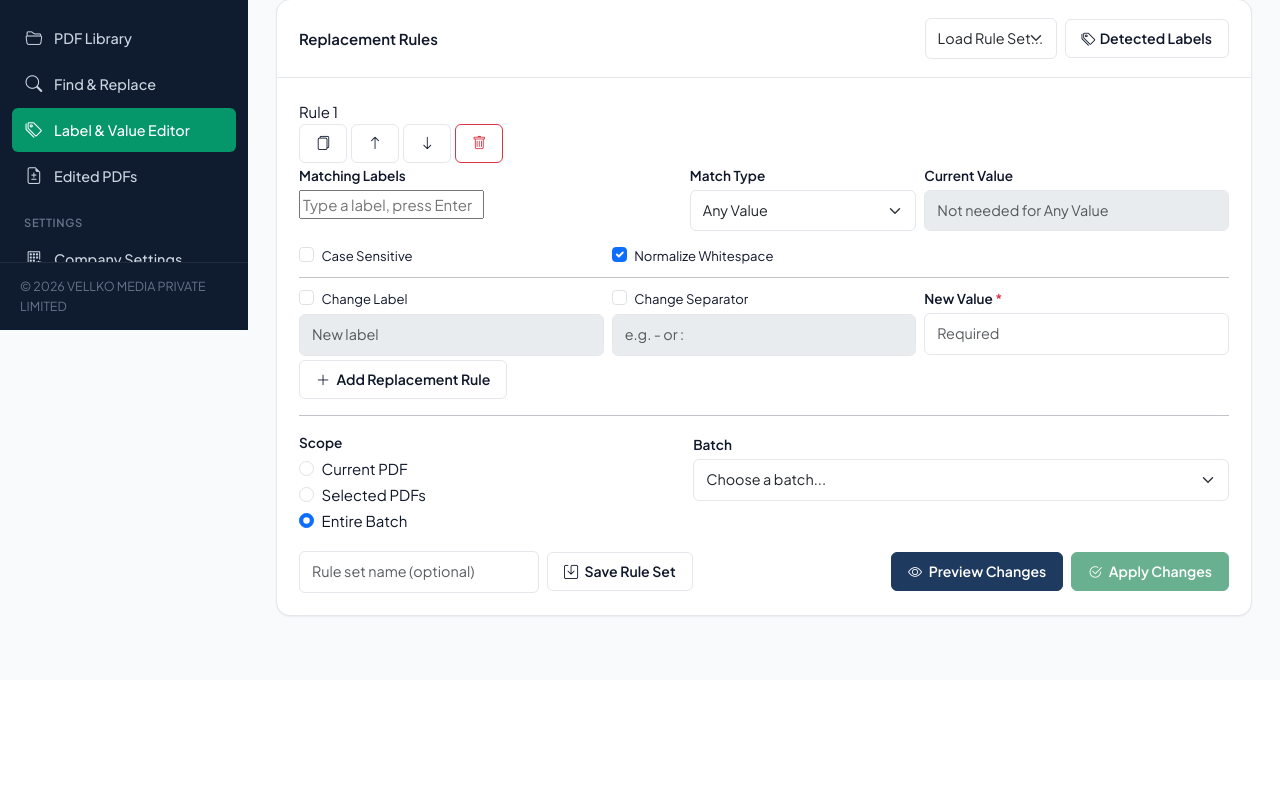
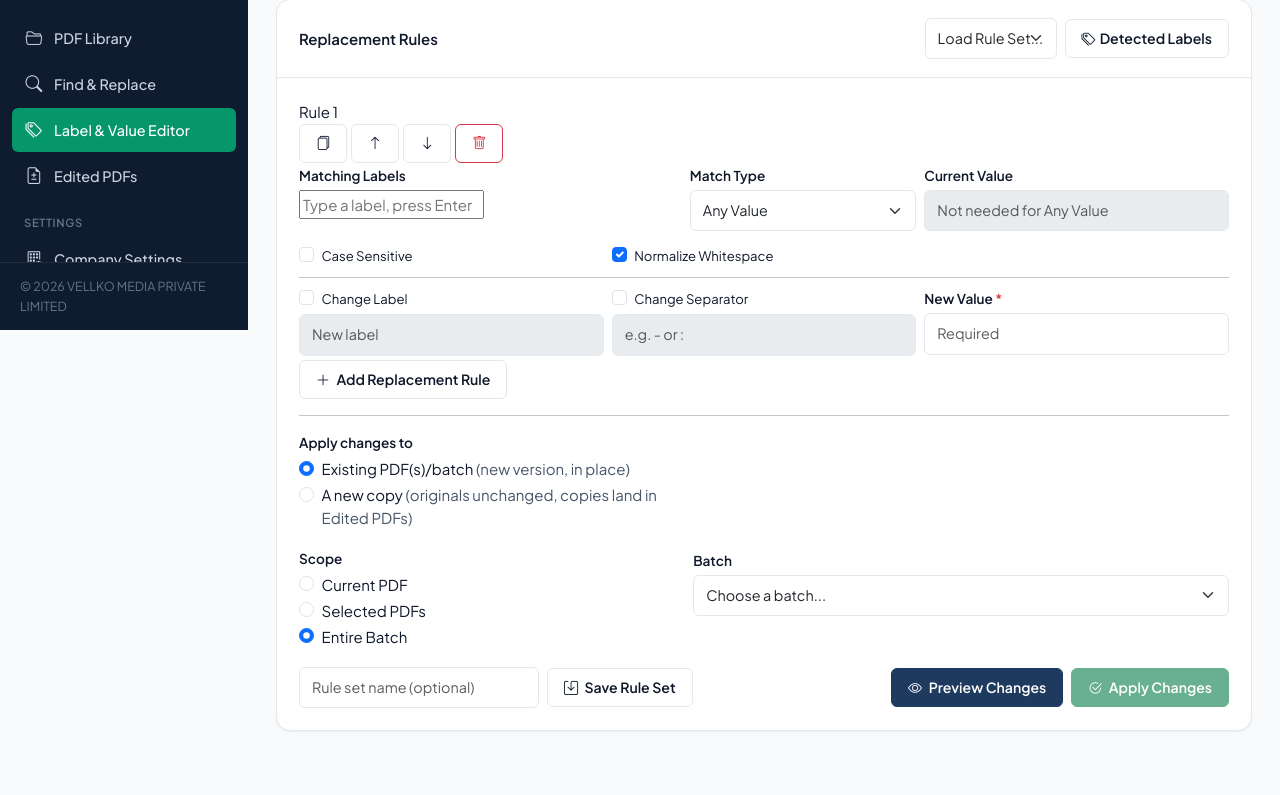
Before and after one commit to prakashmachhiwaltms/invoice-maker, a Django app: page /pdf-editor/label-editor/ in a window 1280 px wide. Shown: the part 470-1265 px from the top of the page. Before the commit the page ends 1087 px from the top, so only its background shows below. Run offline with Django 5.2, Linux system fonts and the light colour scheme; the visitor is signed in with stand-in values (Sample User, id 1); data comes from the database, SQL or seed files in the repository; data that the repository does not hold is empty; parts of the project's set-up code (start-up, migrations or seed data) failed here and were passed over.

Commit message:
Add "apply to a new copy" option to the bulk Label & Value Editor
Bulk rule apply previously always updated the matched PDF(s) in place
(a new version of the same document). Add an "Apply changes to"
choice - existing PDF(s)/batch (unchanged behavior) vs a new copy -
so a batch can be edited without touching the originals at all.

- document_service.duplicate_document() extracted from the existing
  per-document "Duplicate" view action so the rule engine can reuse
  it.
- label_rule_engine.apply_rules(create_copies=True) duplicates each
  matched document first, then re-matches and applies against the
  copy's own freshly-synced fields (not the source's PdfField rows,
  which belong to a different document and would silently corrupt
  its data if reused). The source is never touched.
- Created copies land at version 2 (duplicate + the edit), so they
  show up under the existing "Edited PDFs" filter automatically -
  the apply button redirects there instead of the library root when
  this mode is used.

Co-Authored-By: Claude Sonnet 5 <noreply@anthropic.com>

```diff
--- a/pdf_editor/services/label_rule_engine.py
+++ b/pdf_editor/services/label_rule_engine.py
@@ -17,7 +17,7 @@ JSON rule shape (see the UI's label_rule_builder.js and views.py):
 import re
 from dataclasses import dataclass, field as dc_field
 
-from . import field_service, pdf_label_detector
+from . import document_service, field_service, pdf_label_detector
 
 MATCH_TYPES = ('any', 'exact', 'contains', 'starts_with', 'ends_with', 'not_equal', 'regex')
 
@@ -222,26 +222,43 @@ class ApplyResult:
     affected: int = 0
     skipped: int = 0
     total_changes: int = 0
+    created_documents: list = dc_field(default_factory=list)  # only populated when create_copies=True
 
 
-def apply_rules(documents, rules, user):
+def apply_rules(documents, rules, user, create_copies=False):
     """Recomputes matches fresh (never trusts a client-held preview) and
-    applies at most one new PdfVersion per affected document (§30)."""
+    applies at most one new PdfVersion per affected document (§30).
+
+    With `create_copies=True`, a matched document is first duplicated (see
+    document_service.duplicate_document) and the edits are applied to that
+    new copy instead - the source document is left completely untouched.
+    Matches are recomputed against the copy's own (freshly synced) fields
+    rather than reusing the source's, since applying the source's PdfField
+    rows to a different PdfDocument would silently edit the wrong row.
+    """
     result = ApplyResult()
     for document in documents:
         matches = match_document(document, rules)
         if not matches:
             result.skipped += 1
             continue
+
+        target = document
+        if create_copies:
+            target = document_service.duplicate_document(document, user)
+            matches = match_document(target, rules)
+
         edits = []
         for match in matches:
             rule = rules[match.winning_rule_index]
             new_label, new_separator, new_value = resolved_replacement(rule, match.field)
             edits.append((match.field, new_label, new_separator, new_value))
-        version = field_service.apply_multiple_field_edits(document, user, edits)
+        version = field_service.apply_multiple_field_edits(target, user, edits)
         if version is not None:
             result.affected += 1
             result.total_changes += len(edits)
+            if create_copies:
+                result.created_documents.append(target)
         else:
             result.skipped += 1
     return result
--- a/pdf_editor/views.py
+++ b/pdf_editor/views.py
@@ -2,7 +2,6 @@ import json
 
 from django.contrib import messages
 from django.contrib.auth.decorators import login_required
-from django.core.files.base import ContentFile
 from django.core.paginator import Paginator
 from django.db.models import Count, Q
 from django.http import HttpResponse, HttpResponseBadRequest, HttpResponseForbidden, JsonResponse
@@ -269,24 +268,7 @@ def duplicate_document(request, pk):
     if document is None:
         return HttpResponseForbidden('You do not have access to this document.')
     if request.method == 'POST':
-        field_file = document.current_file
-        field_file.open('rb')
-        try:
-            data = field_file.read()
-        finally:
-            field_file.close()
-        new_doc = PdfDocument.objects.create(
-            batch=document.batch, original_file=ContentFile(data, name=document.filename),
-            filename=document.filename, uploaded_by=request.user,
-            page_count=document.page_count, has_extractable_text=document.has_extractable_text,
-            status=document.status,
-        )
-        version = PdfVersion.objects.create(
-            document=new_doc, version_number=1, file=ContentFile(data, name=document.filename),
-            note=f'Duplicated from "{document.filename}"', created_by=request.user,
-        )
-        new_doc.current_version = version
-        new_doc.save(update_fields=['current_version'])
+        new_doc = document_service.duplicate_document(document, request.user)
         ActivityLog.log(request.user, 'PDF duplicated', obj=new_doc, description=document.filename, request=request)
         messages.success(request, f'"{document.filename}" duplicated.')
         return redirect('pdf_editor:library')
@@ -825,16 +807,21 @@ def label_editor_apply(request):
     rules = label_rule_engine.rules_from_payload(body.get('rules'))
     if not rules:
         return JsonResponse({'error': 'Add at least one replacement rule.'}, status=400)
-    result = label_rule_engine.apply_rules(documents, rules, request.user)
+    create_copies = bool(body.get('create_copies'))
+    result = label_rule_engine.apply_rules(documents, rules, request.user, create_copies=create_copies)
     ActivityLog.log(
         request.user, 'PDF bulk label rules applied',
         description=(
-            f'{len(rules)} rule(s): {result.affected} PDF(s) updated, '
+            f'{len(rules)} rule(s): {result.affected} PDF(s) '
+            f'{"copied and updated" if create_copies else "updated"}, '
             f'{result.skipped} skipped, {result.total_changes} field(s) changed'
         ),
         request=request,
     )
-    return JsonResponse({'affected': result.affected, 'skipped': result.skipped, 'total_changes': result.total_changes})
+    return JsonResponse({
+        'affected': result.affected, 'skipped': result.skipped, 'total_changes': result.total_changes,
+        'created_documents': [{'id': d.pk, 'filename': d.filename} for d in result.created_documents],
+    })
 
 
 @require_POST
--- a/static/js/label_rule_builder.js
+++ b/static/js/label_rule_builder.js
@@ -65,6 +65,7 @@ document.addEventListener('DOMContentLoaded', function () {
         scope: root.getAttribute('data-initial-scope') || 'batch',
         batchId: root.getAttribute('data-initial-batch-id') || '',
         documentIds: root.getAttribute('data-initial-document-ids') || '',
+        createCopies: false,
         lastPreview: null,
     };
 
@@ -241,9 +242,14 @@ document.addEventListener('DOMContentLoaded', function () {
     if (batchPicker) {
         batchPicker.addEventListener('change', function () { state.batchId = batchPicker.value; });
     }
+    root.querySelectorAll('input[name=apply_target]').forEach(function (radio) {
+        radio.addEventListener('change', function () {
+            state.createCopies = radio.value === 'copy';
+        });
+    });
 
     function buildScopePayload() {
-        return { scope: state.scope, batch_id: state.batchId, document_ids: state.documentIds };
+        return { scope: state.scope, batch_id: state.batchId, document_ids: state.documentIds, create_copies: state.createCopies };
     }
 
     // ---- Preview ----
@@ -334,14 +340,19 @@ document.addEventListener('DOMContentLoaded', function () {
 
     applyBtn.addEventListener('click', function () {
         if (!state.lastPreview) return;
-        var msg = 'Apply ' + state.lastPreview.total_matches + ' change(s) across ' + state.lastPreview.affected_pdfs +
-            ' PDF(s)? Each affected PDF gets a new version - originals are kept.';
+        var msg = state.createCopies
+            ? 'Apply ' + state.lastPreview.total_matches + ' change(s) across ' + state.lastPreview.affected_pdfs +
+                ' PDF(s)? A new edited copy is created for each affected PDF - the originals are left untouched.'
+            : 'Apply ' + state.lastPreview.total_matches + ' change(s) across ' + state.lastPreview.affected_pdfs +
+                ' PDF(s)? Each affected PDF gets a new version - originals are kept.';
         if (!window.confirm(msg)) return;
         var payload = buildScopePayload();
         payload.rules = validRules();
         postJson(root.getAttribute('data-apply-url'), payload).then(function (data) {
-            window.alert('Updated ' + data.affected + ' PDF(s), ' + data.total_changes + ' field(s) changed. ' + data.skipped + ' PDF(s) skipped (no match).');
-            window.location.href = '/pdf-editor/library/';
+            var summary = (state.createCopies ? 'Created ' : 'Updated ') + data.affected + ' PDF(s), ' +
+                data.total_changes + ' field(s) changed. ' + data.skipped + ' PDF(s) skipped (no match).';
+            window.alert(summary);
+            window.location.href = state.createCopies ? '/pdf-editor/library/?edited=1' : '/pdf-editor/library/';
         });
     });
 
--- a/templates/pdf_editor/label_editor_home.html
+++ b/templates/pdf_editor/label_editor_home.html
@@ -74,6 +74,21 @@
 
             <div class="row g-3">
                 <div class="col-md-5">
+                    <label class="form-label d-block">Apply changes to</label>
+                    <div class="form-check">
+                        <input class="form-check-input" type="radio" name="apply_target" id="ruleTargetExisting" value="existing" checked>
+                        <label class="form-check-label" for="ruleTargetExisting">Existing PDF(s)/batch <span class="text-muted-2">(new version, in place)</span></label>
+                    </div>
+                    <div class="form-check">
+                        <input class="form-check-input" type="radio" name="apply_target" id="ruleTargetCopy" value="copy">
+                        <label class="form-check-label" for="ruleTargetCopy">A new copy <span class="text-muted-2">(originals unchanged, copies land in Edited PDFs)</span></label>
+                    </div>
+                </div>
+                <div class="col-md-7"></div>
+            </div>
+
+            <div class="row g-3 mt-0">
+                <div class="col-md-5">
                     <label class="form-label d-block">Scope</label>
                     <div class="form-check">
                         <input class="form-check-input" type="radio" name="scope" id="ruleScopeCurrent" value="current">
```
Also changed, not shown: pdf_editor/services/document_service.py (+27 -0 lines), pdf_editor/tests/test_label_rule_engine.py (+31 -0 lines).
